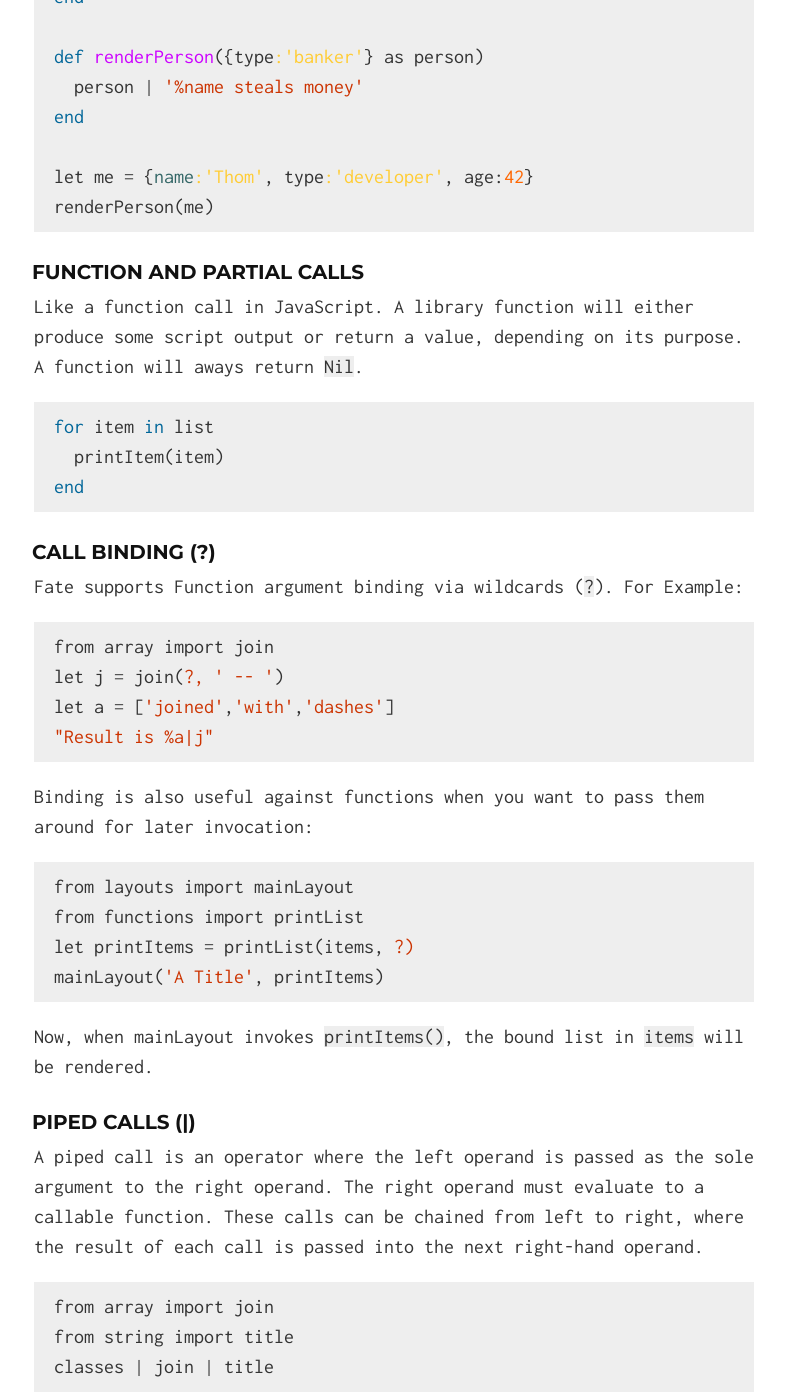
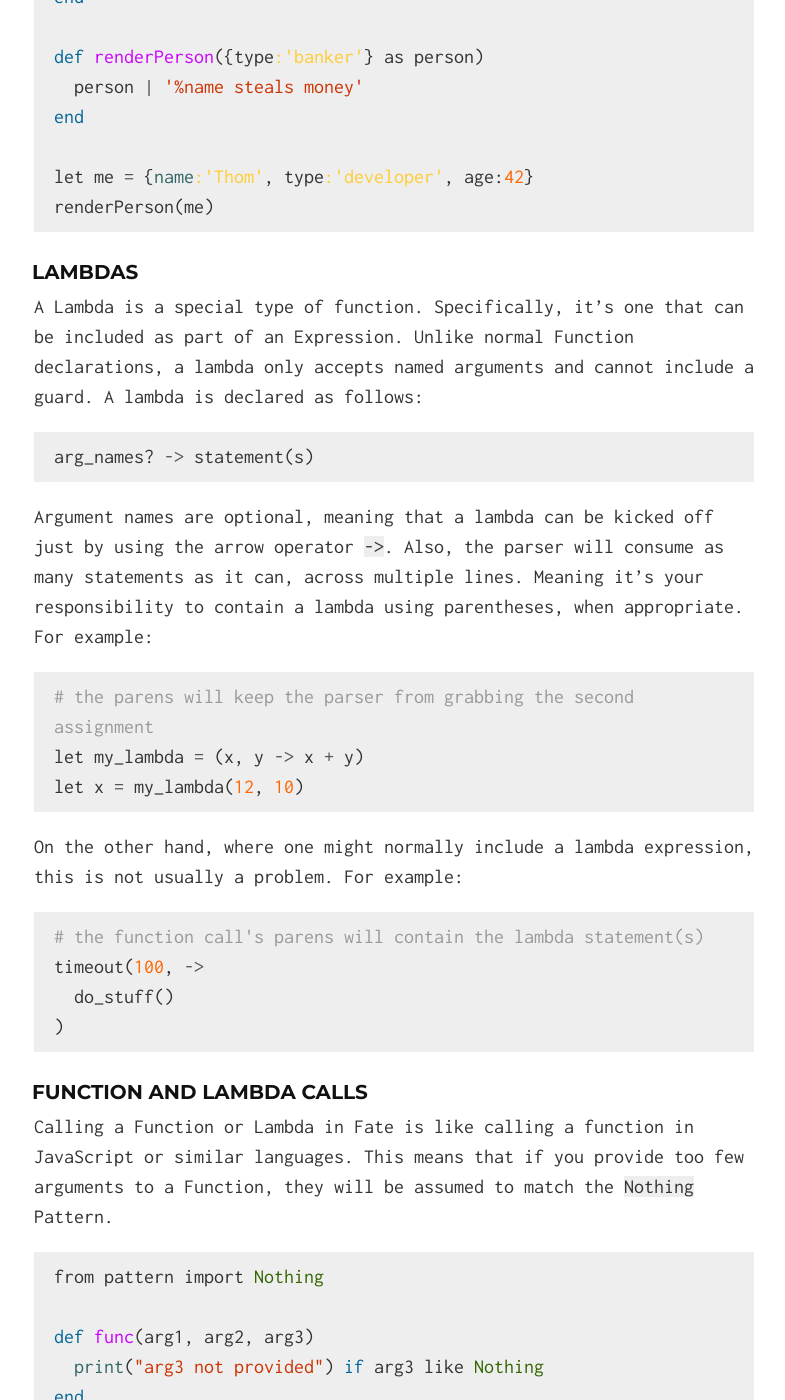
Before and after one commit to kode4food/fate-lang, a Jekyll site: the page built from guide/functions.md, in a window 1280 px wide and 1400 px high, scrolled down 2118 px. Shown: the whole window, without its empty margins (246-1031 px from the left). Built offline with Jekyll 4.4.1, drawn with Linux system fonts in a browser that asks for light colours; Markdown is read by kramdown in place of the engine named in the settings; some of the changed text lies outside the part shown.

Commit message:
lambdas defined

````diff
--- a/guide/functions.md
+++ b/guide/functions.md
@@ -64,13 +64,41 @@ let me = {name:'Thom', type:'developer', age:42}
 renderPerson(me)
 ```
 
-### Function and Partial Calls
-Like a function call in JavaScript.  A library function will either produce some script output or return a value, depending on its purpose.  A function will aways return `Nil`.
+### Lambdas
+A Lambda is a special type of function.  Specifically, it's one that can be included as part of an Expression.  Unlike normal Function declarations, a lambda only accepts named arguments and cannot include a guard.  A lambda is declared as follows:
 
 ```ruby
-for item in list
-  printItem(item)
+arg_names? -> statement(s)
+```
+
+Argument names are optional, meaning that a lambda can be kicked off just by using the arrow operator `->`.  Also, the parser will consume as many statements as it can, across multiple lines.  Meaning it's your responsibility to contain a lambda using parentheses, when appropriate.  For example:
+
+```ruby
+# the parens will keep the parser from grabbing the second assignment
+let my_lambda = (x, y -> x + y)
+let x = my_lambda(12, 10)
+```
+
+On the other hand, where one might normally include a lambda expression, this is not usually a problem.  For example:
+
+```ruby
+# the function call's parens will contain the lambda statement(s)
+timeout(100, ->
+  do_stuff()
+)
+```
+
+### Function and Lambda Calls
+Calling a Function or Lambda in Fate is like calling a function in JavaScript or similar languages.  This means that if you provide too few arguments to a Function, they will be assumed to match the `Nothing` Pattern.
+
+```ruby
+from pattern import Nothing
+
+def func(arg1, arg2, arg3)
+  print("arg3 not provided") if arg3 like Nothing
 end
+
+func(1, 2)  # third argument not provided
 ```
 
 ### Call Binding (?)
````
Also changed, not shown: guide/data.md (+3 -4 lines), guide/imports.md (+2 -2 lines), guide/outline.md (+1 -1 lines).
